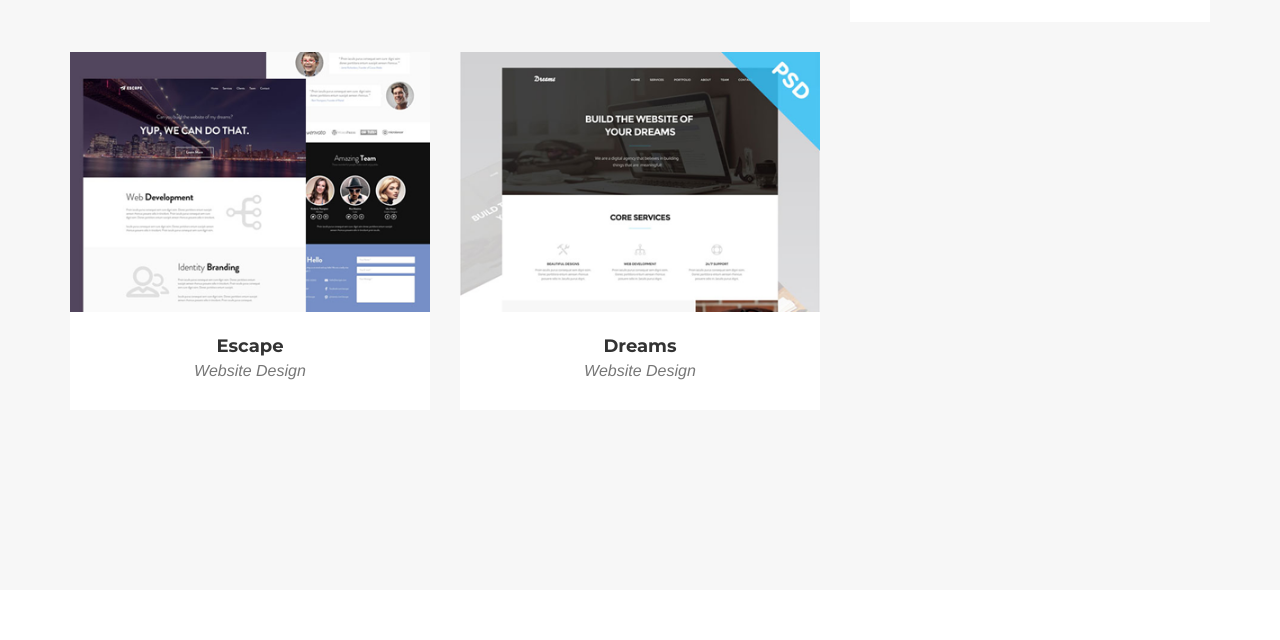
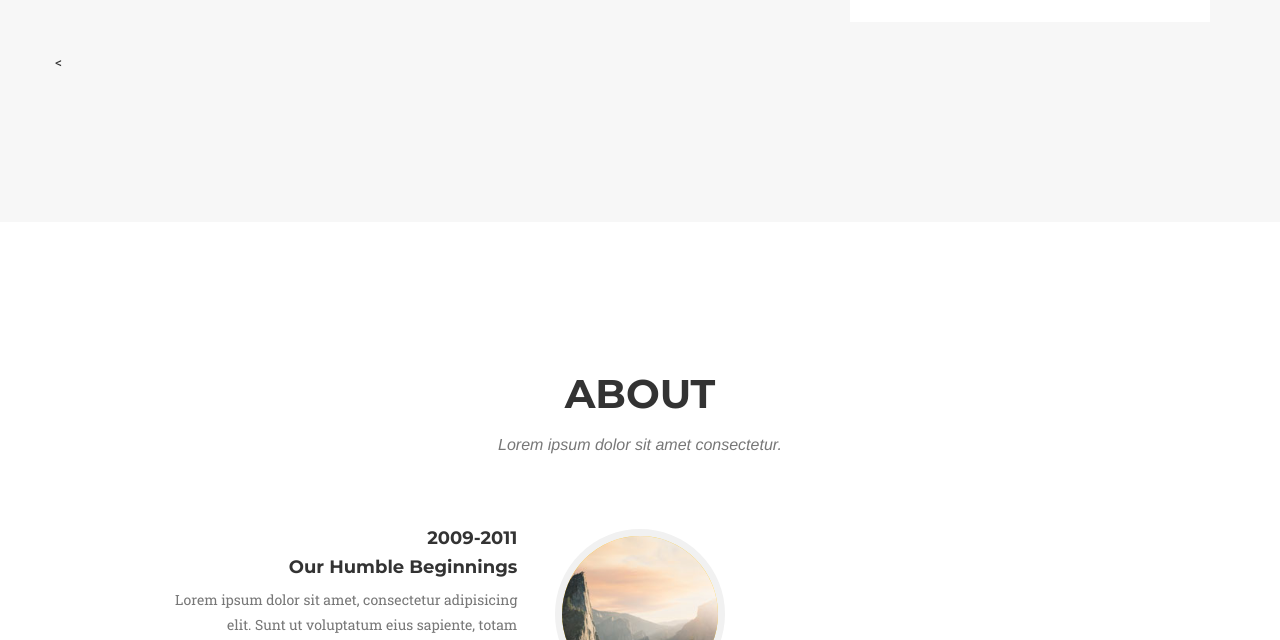
Before and after one commit to 210782/210782.github.io, a plain HTML site: page index.html in a window 1280 px wide. Shown: the part 2114-2754 px from the top of the page. Drawn offline with nearby package versions, Linux system fonts and the light colour scheme; a web font is replaced by a local one.

Commit message:
removed more uncessery divs

```diff
--- a/index.html
+++ b/index.html
@@ -179,34 +179,8 @@
                     </div>
                 </div>
 
-                <div class="col-md-4 col-sm-6 portfolio-item">
-                    <a href="#portfolioModal5" class="portfolio-link" data-toggle="modal">
-                        <div class="portfolio-hover">
-                            <div class="portfolio-hover-content">
-                                <i class="fa fa-plus fa-3x"></i>
-                            </div>
-                        </div>
-                        <img src="img/portfolio/escape.png" class="img-responsive" alt="">
-                    </a>
-                    <div class="portfolio-caption">
-                        <h4>Escape</h4>
-                        <p class="text-muted">Website Design</p>
-                    </div>
-                </div>
-                <div class="col-md-4 col-sm-6 portfolio-item">
-                    <a href="#portfolioModal6" class="portfolio-link" data-toggle="modal">
-                        <div class="portfolio-hover">
-                            <div class="portfolio-hover-content">
-                                <i class="fa fa-plus fa-3x"></i>
-                            </div>
-                        </div>
-                        <img src="img/portfolio/dreams.png" class="img-responsive" alt="">
-                    </a>
-                    <div class="portfolio-caption">
-                        <h4>Dreams</h4>
-                        <p class="text-muted">Website Design</p>
-                    </div>
-                </div>
+
+                <
             </div>
         </div>
     </section>
```
